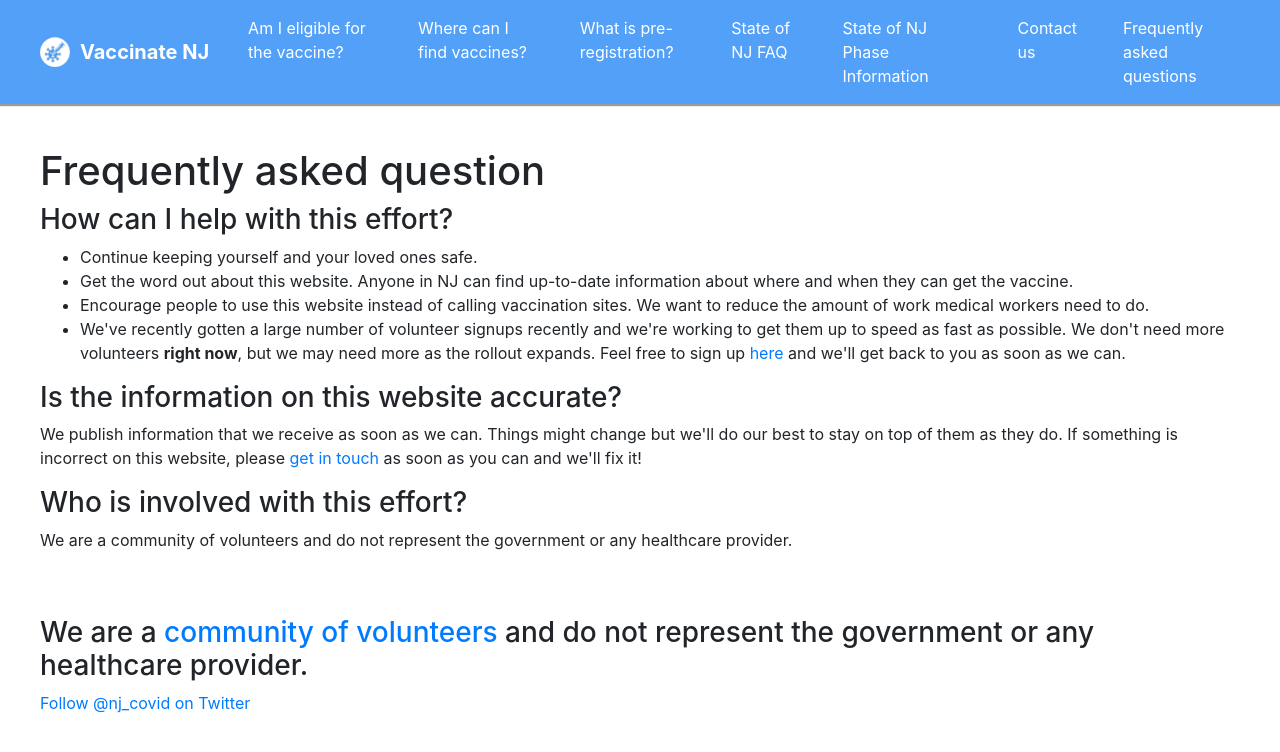
After one commit to tpeng85/COVID-19-Vaccine-Eligibility-Explainer-NJ, a Flask app: page /FAQ in a window 1280 px wide. The commit adds this page. Shown: the top 752 px of the page. Run offline with Flask 2, Linux system fonts and the light colour scheme; some libraries are stand-ins or nearby versions.

Commit message:
Update how-to-help to reflect new volunteers

```diff
--- a/app/routes.py
+++ b/app/routes.py
@@ -113,9 +113,9 @@ def preregister():
 def contact():
     return render_template('contact.html', title='Contact', contact_form_url=contact_form_url)
 
-@app.route('/how-to-help')
+@app.route('/FAQ')
 def how_to_help():
-    return render_template('how-to-help.html', title='How to help')
+    return render_template('FAQ.html', title='Frequently asked questions')
 
 @app.route('/availability')
 def availability():
--- /dev/null
+++ b/app/templates/FAQ.html
@@ -0,0 +1,21 @@
+{% extends "base.html" %}
+
+{% block content %}
+
+<h1>Frequently asked question</h1>
+
+<h3>How can I help with this effort?</h3>
+<ul>
+  <li>Continue keeping yourself and your loved ones safe.</li>
+  <li>Get the word out about this website. Anyone in NJ can find up-to-date information about where and when they can get the vaccine.</li>
+  <li>Encourage people to use this website instead of calling vaccination sites. We want to reduce the amount of work medical workers need to do.</li>
+  <li>We've recently gotten a large number of volunteer signups recently and we're working to get them up to speed as fast as possible. We don't need more volunteers <b>right now</b>, but we may need more as the rollout expands. Feel free to sign up <a href="https://docs.google.com/forms/d/e/1FAIpQLSc94Nk9IVLl0z6AXxAHN61392xcmx7ZS8JYFAeKfxW8GY5Vfw/viewform">here</a> and we'll get back to you as soon as we can.</li>
+</ul>
+
+<h3>Is the information on this website accurate?</h3>
+<p>We publish information that we receive as soon as we can. Things might change but we'll do our best to stay on top of them as they do. If something is incorrect on this website, please <a href="/contact">get in touch</a> as soon as you can and we'll fix it!
+</p>
+
+<h3>Who is involved with this effort?</h3>
+<p>We are a community of volunteers and do not represent the government or any healthcare provider.</p>
+{% endblock %}
--- a/app/templates/base.html
+++ b/app/templates/base.html
@@ -97,7 +97,7 @@ p {
           <a class="nav-link" href="/contact">Contact us</a>
         </li>
         <li class="nav-item">
-          <a class="nav-link" href="/how-to-help">How to help</a>
+          <a class="nav-link" href="/FAQ">Frequently asked questions</a>
         </li>
       </ul>
     </div>
@@ -106,7 +106,7 @@ p {
     {% block content %}{% endblock %}
     <br>
     <br>
-    <h3>We are a <a href="/how-to-help">volunteer effort</a> and do not represent the government or any healthcare provider.</h3>
+    <h3>We are a <a href="/FAQ">community of volunteers</a> and do not represent the government or any healthcare provider.</h3>
     <a href="https://twitter.com/nj_covid?ref_src=twsrc%5Etfw" class="twitter-follow-button" data-size="large" data-show-count="false">Follow @nj_covid on Twitter</a><script async src="https://platform.twitter.com/widgets.js" charset="utf-8"></script>
   </div>
 </body>
```
Also changed, not shown: app/templates/how-to-help.html (deleted, +0 -30 lines).
